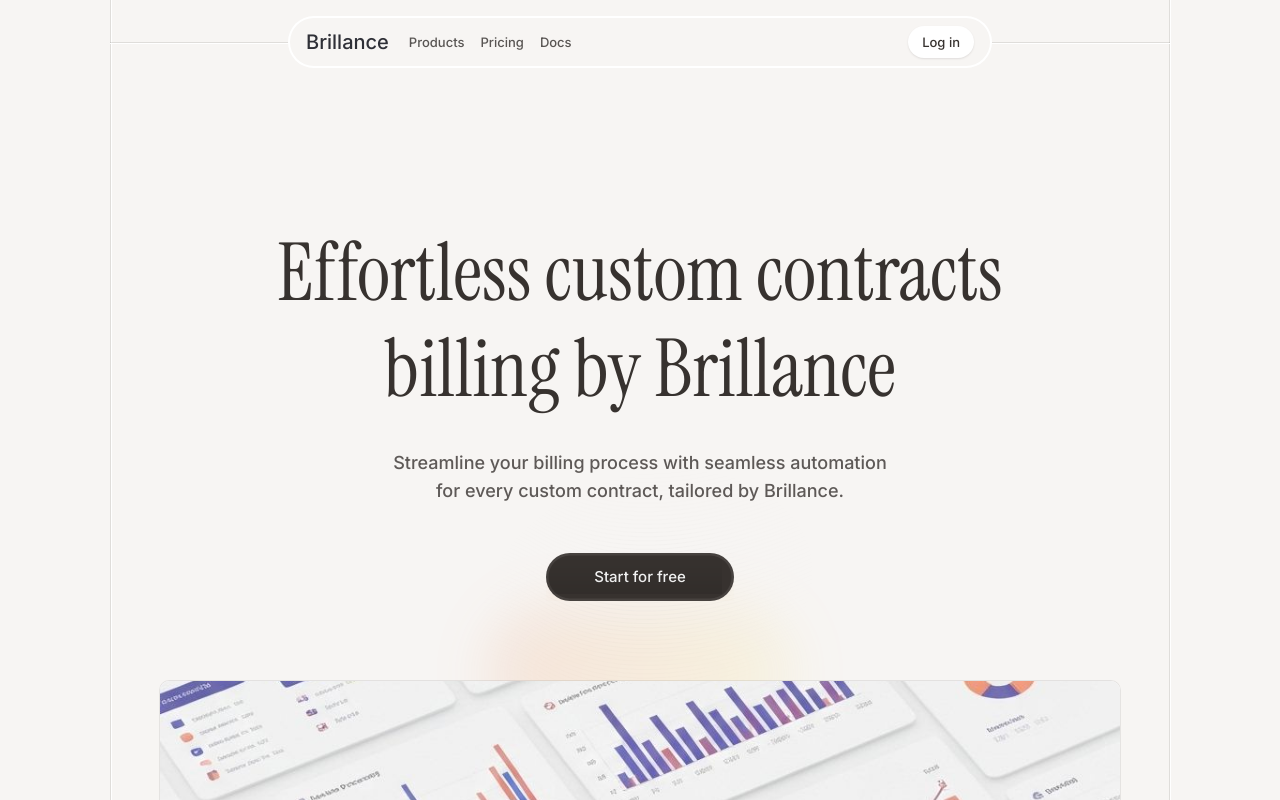
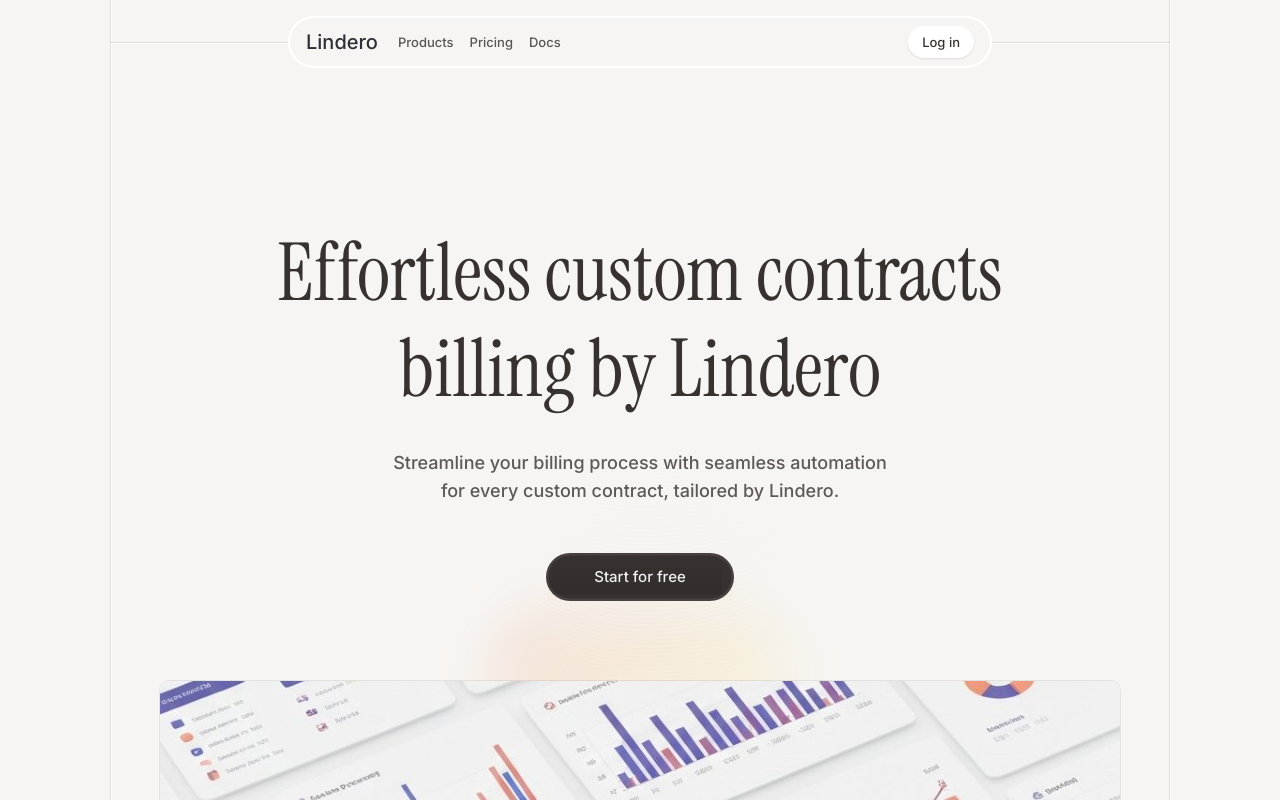
Before and after one commit to elienabushosi/Clermont, a Next.js app in the folder frontend/: page / in a window 1280 px wide. Shown: the top 800 px of the page. Built offline with nearby package versions, Linux system fonts and the light colour scheme.

Commit message:
Replace all 'Brillance' references with 'Lindero' in UI components

```diff
--- a/frontend/app/page.tsx
+++ b/frontend/app/page.tsx
@@ -115,7 +115,7 @@ export default function LandingPage() {
 								<div className="flex justify-center items-center">
 									<div className="flex justify-start items-center">
 										<div className="flex flex-col justify-center text-[#2F3037] text-sm sm:text-base md:text-lg lg:text-xl font-medium leading-5 font-sans">
-											Brillance
+											Lindero
 										</div>
 									</div>
 									<div className="pl-3 sm:pl-4 md:pl-5 lg:pl-5 flex justify-start items-start hidden sm:flex flex-row gap-2 sm:gap-3 md:gap-4 lg:gap-4">
@@ -153,14 +153,14 @@ export default function LandingPage() {
 									<div className="w-full max-w-[748.71px] lg:w-[748.71px] text-center flex justify-center flex-col text-[#37322F] text-[24px] xs:text-[28px] sm:text-[36px] md:text-[52px] lg:text-[80px] font-normal leading-[1.1] sm:leading-[1.15] md:leading-[1.2] lg:leading-24 font-serif px-2 sm:px-4 md:px-0">
 										Effortless custom contracts
 										<br />
-										billing by Brillance
+										billing by Lindero
 									</div>
 									<div className="w-full max-w-[506.08px] lg:w-[506.08px] text-center flex justify-center flex-col text-[rgba(55,50,47,0.80)] sm:text-lg md:text-xl leading-[1.4] sm:leading-[1.45] md:leading-[1.5] lg:leading-7 font-sans px-2 sm:px-4 md:px-0 lg:text-lg font-medium text-sm">
 										Streamline your billing process with
 										seamless automation
 										<br className="hidden sm:block" />
 										for every custom contract, tailored by
-										Brillance.
+										Lindero.
 									</div>
 								</div>
 							</div>
--- a/frontend/components/dashboard-preview.tsx
+++ b/frontend/components/dashboard-preview.tsx
@@ -8,7 +8,7 @@ export function DashboardPreview() {
           {/* Dashboard Header */}
           <div className="flex items-center justify-between p-4 border-b border-[#e0dedb]">
             <div className="flex items-center gap-3">
-              <div className="text-[#37322f] font-semibold">Brillance</div>
+              <div className="text-[#37322f] font-semibold">Lindero</div>
               <div className="w-2 h-2 bg-green-500 rounded-full"></div>
               <span className="text-sm text-[#605a57]">Account</span>
             </div>
--- a/frontend/components/faq-section.tsx
+++ b/frontend/components/faq-section.tsx
@@ -9,9 +9,9 @@ interface FAQItem {
 
 const faqData: FAQItem[] = [
   {
-    question: "What is Brillance and who is it for?",
+    question: "What is Lindero and who is it for?",
     answer:
-      "Brillance is a comprehensive billing automation platform designed for businesses that need custom contract management. It's perfect for SaaS companies, service providers, and enterprises looking to streamline their billing processes.",
+      "Lindero is a comprehensive billing automation platform designed for businesses that need custom contract management. It's perfect for SaaS companies, service providers, and enterprises looking to streamline their billing processes.",
   },
   {
     question: "How does the custom contract billing work?",
@@ -19,9 +19,9 @@ const faqData: FAQItem[] = [
       "Our platform automatically processes your custom contracts, calculates billing amounts based on your specific terms, and generates invoices. You can set up complex pricing structures, usage-based billing, and custom billing cycles.",
   },
   {
-    question: "Can I integrate Brillance with my existing tools?",
+    question: "Can I integrate Lindero with my existing tools?",
     answer:
-      "Yes! Brillance integrates seamlessly with popular CRM systems, accounting software, and payment processors. We support APIs and webhooks for custom integrations with your existing workflow.",
+      "Yes! Lindero integrates seamlessly with popular CRM systems, accounting software, and payment processors. We support APIs and webhooks for custom integrations with your existing workflow.",
   },
   {
     question: "What kind of support do you provide?",
@@ -29,12 +29,12 @@ const faqData: FAQItem[] = [
       "We offer 24/7 customer support, dedicated account managers for enterprise clients, comprehensive documentation, and onboarding assistance to help you get started quickly.",
   },
   {
-    question: "Is my data secure with Brillance?",
+    question: "Is my data secure with Lindero?",
     answer:
       "Absolutely. We use enterprise-grade security measures including end-to-end encryption, SOC 2 compliance, and regular security audits. Your data is stored in secure, redundant data centers.",
   },
   {
-    question: "How do I get started with Brillance?",
+    question: "How do I get started with Lindero?",
     answer:
       "Getting started is simple! Sign up for our free trial, connect your existing systems, and our onboarding team will help you set up your first custom billing workflow within 24 hours.",
   },
--- a/frontend/components/footer-section.tsx
+++ b/frontend/components/footer-section.tsx
@@ -6,7 +6,7 @@ export default function FooterSection() {
         <div className="h-auto p-4 md:p-8 flex flex-col justify-start items-start gap-8">
           {/* Brand Section */}
           <div className="self-stretch flex justify-start items-center gap-3">
-            <div className="text-center text-[#49423D] text-xl font-semibold leading-4 font-sans">Brillance</div>
+            <div className="text-center text-[#49423D] text-xl font-semibold leading-4 font-sans">Lindero</div>
           </div>
           <div className="text-[rgba(73,66,61,0.90)] text-sm font-medium leading-[18px] font-sans">
             Coding made effortless
--- a/frontend/components/header.tsx
+++ b/frontend/components/header.tsx
@@ -6,7 +6,7 @@ export function Header() {
       <div className="max-w-[1060px] mx-auto px-4">
         <nav className="flex items-center justify-between py-4">
           <div className="flex items-center space-x-8">
-            <div className="text-[#37322f] font-semibold text-lg">Brillance</div>
+            <div className="text-[#37322f] font-semibold text-lg">Lindero</div>
             <div className="hidden md:flex items-center space-x-6">
               <button className="text-[#37322f] hover:text-[#37322f]/80 text-sm font-medium">Products</button>
               <button className="text-[#37322f] hover:text-[#37322f]/80 text-sm font-medium">Pricing</button>
--- a/frontend/components/hero-section.tsx
+++ b/frontend/components/hero-section.tsx
@@ -9,11 +9,11 @@ export function HeroSection() {
           <div className="max-w-[937px] flex flex-col items-center gap-3">
             <div className="flex flex-col items-center gap-6">
               <h1 className="max-w-[748px] text-center text-[#37322f] text-5xl md:text-[80px] font-normal leading-tight md:leading-[96px] font-serif">
-                Effortless custom contract billing by Brillance
+                Effortless custom contract billing by Lindero
               </h1>
               <p className="max-w-[506px] text-center text-[#37322f]/80 text-lg font-medium leading-7">
                 Streamline your billing process with seamless automation for every custom contract, tailored by
-                Brillance.
+                Lindero.
               </p>
             </div>
           </div>
--- a/frontend/components/testimonials-section.tsx
+++ b/frontend/components/testimonials-section.tsx
@@ -30,7 +30,7 @@ export default function TestimonialsSection() {
     },
     {
       quote:
-        "Brillance has revolutionized how we handle custom contracts. The automation saves us hours every week and eliminates errors completely.",
+        "Lindero has revolutionized how we handle custom contracts. The automation saves us hours every week and eliminates errors completely.",
       name: "Sarah Chen",
       company: "VP Operations, TechFlow",
       image:
```
